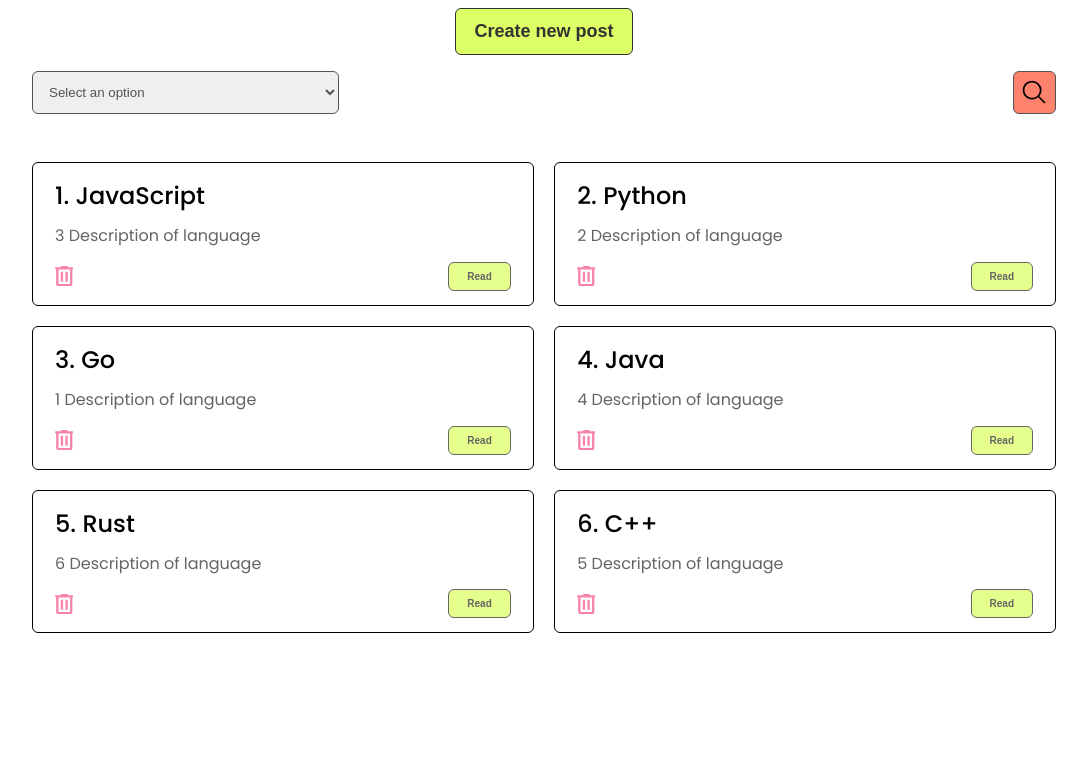
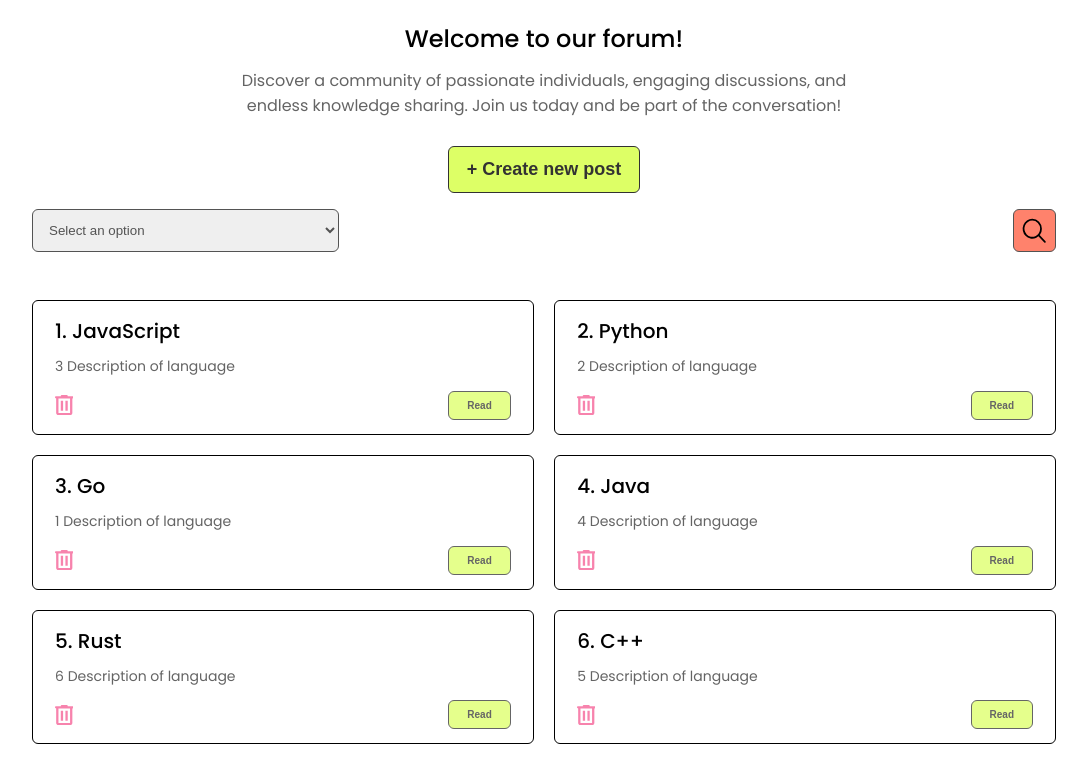
Before and after one commit to NVadimD/PostForum, a React (Create React App) app: page / in a window 1280 px wide. Shown: the top 782 px of the page, without its empty margins (96-1183 px from the left). Built offline with nearby package versions, Linux system fonts and the light colour scheme.

Commit message:
add welcome section

```diff
--- a/src/App.js
+++ b/src/App.js
@@ -5,6 +5,7 @@ import PostForm from "./components/PostForm";
 import MyModal from "./components/UI/modal/MyModal";
 import PostFilter from "./components/PostFilter";
 import { usePosts } from "./hooks/usePosts";
+import WelcomePart from "./components/UI/welcome/WelcomePart";
 
 
 function App() {
@@ -39,6 +40,8 @@ function App() {
     return (
         <div className="App">
 
+            <WelcomePart/>
+
             <MyModal visible={modal} setVisible={setModal}>
                 <PostForm add={addNewPost} setModalVisible={setModal}/>
             </MyModal>
--- a/src/components/PostList.jsx
+++ b/src/components/PostList.jsx
@@ -4,7 +4,9 @@ import NotFoundDisp from './UI/notFoundDisp/NotFoundDisp'
 
 const PostList = ({posts, remove}) => {
     return (
-        posts.length
+        <div className='post_list__group'>
+
+            {posts.length
             ?
             <div className='post_list'>
                 {posts.map((post, ind) =>
@@ -12,7 +14,9 @@ const PostList = ({posts, remove}) => {
                 )}
             </div>
             :
-        <NotFoundDisp/>
+            <NotFoundDisp/>}
+
+        </div>
     )
 }
 
--- a/src/components/UI/modal/MyModal.jsx
+++ b/src/components/UI/modal/MyModal.jsx
@@ -7,7 +7,7 @@ const MyModal = ({ children, visible, setVisible }) => {
 
     return (
         <div>
-            <MyBtn large onClick={() => {setVisible(true)}}>Create new post</MyBtn>
+            <MyBtn large onClick={() => {setVisible(true)}}>+ Create new post</MyBtn>
             <div className={modalCl} onClick={() => setVisible(false)}>
                 <div className={cl.modal__content} onClick={event => event.stopPropagation()}>
                     {children}
--- a/src/components/UI/post/MyPost.module.css
+++ b/src/components/UI/post/MyPost.module.css
@@ -18,13 +18,13 @@
 }
 
 .content__title {
-    font-size: 24px;
+    font-size: 20px;
     font-weight: 500;
     line-height: 1.6;
 }
 
 .content__body {
-    font-size: 16px;
+    font-size: 14px;
     line-height: 1.4;
     color: #646464;
 }
--- /dev/null
+++ b/src/components/UI/welcome/WelcomePart.jsx
@@ -0,0 +1,15 @@
+import React from 'react'
+import cl from './WelcomePart.module.css'
+
+const WelcomePart = () => {
+    return (
+        <div className={cl.welcome_part__wrapper}>
+            <h1 className={cl.welcome_part__title}>Welcome to our forum!</h1>
+            <p className={cl.welcome_part__body}>
+            Discover a community of passionate individuals, engaging discussions, and endless knowledge sharing. Join us today and be part of the conversation!
+            </p>
+        </div>
+    )
+}
+
+export default WelcomePart
--- /dev/null
+++ b/src/components/UI/welcome/WelcomePart.module.css
@@ -0,0 +1,18 @@
+.welcome_part__wrapper {
+    width: 100%;
+    padding: 20px 60px;
+    text-align: center;
+}
+
+.welcome_part__title {
+    font-size: 24px;
+    font-weight: 500;
+    line-height: 1.6;
+    margin-bottom: 10px;
+}
+
+.welcome_part__body {
+    color: #646464;
+    max-width: 660px;
+    margin: 0 auto;
+}
--- a/src/styles/App.css
+++ b/src/styles/App.css
@@ -23,8 +23,12 @@
     justify-content: center;
 }
 
+.post_list__group {
+    width: 80%;
+}
+
 .post_list {
-    width: 80%;
+    width: 100%;
 
     display: flex;
     flex-wrap: wrap;
```
Also changed, not shown: src/components/UI/modal/MyModal.module.css (line endings or trailing spaces). Lines whose indentation alone changed are shown as unchanged.
